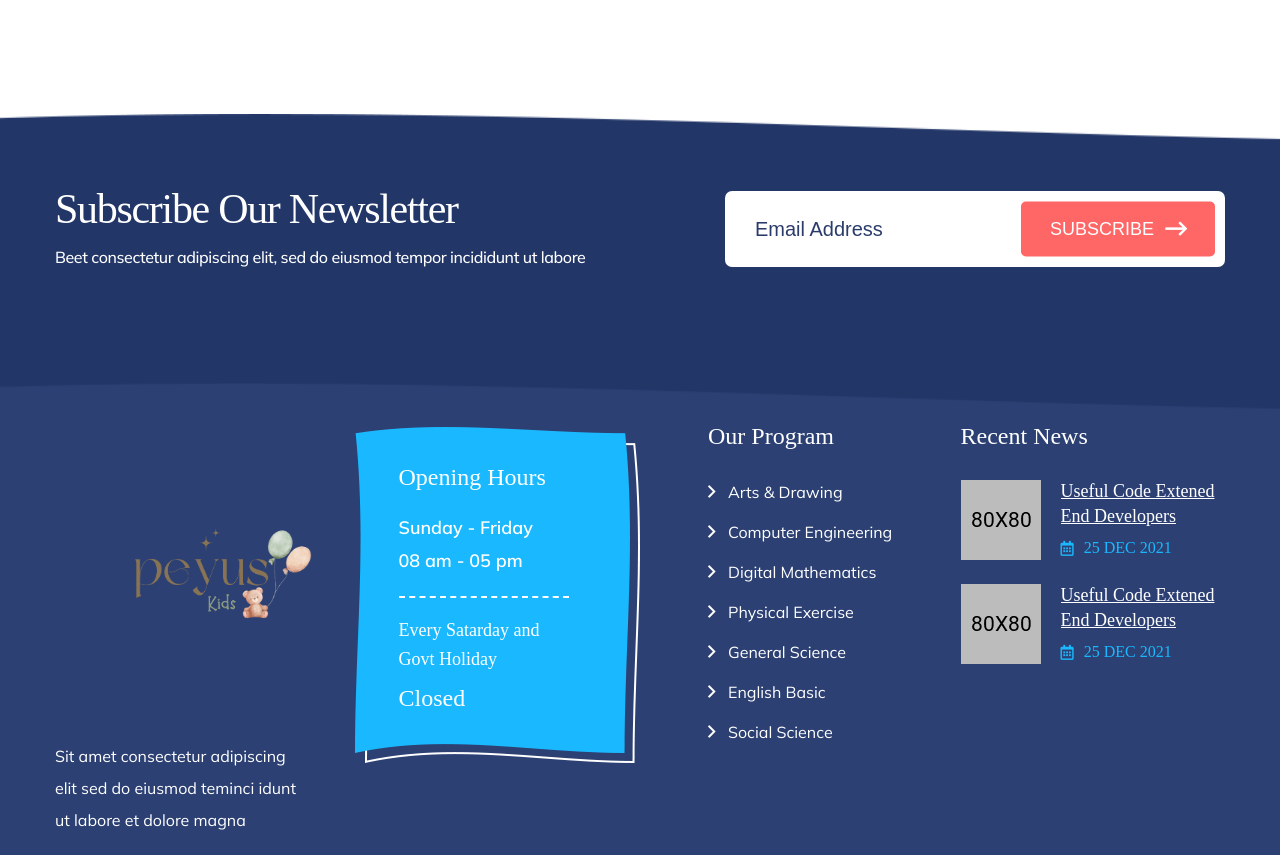
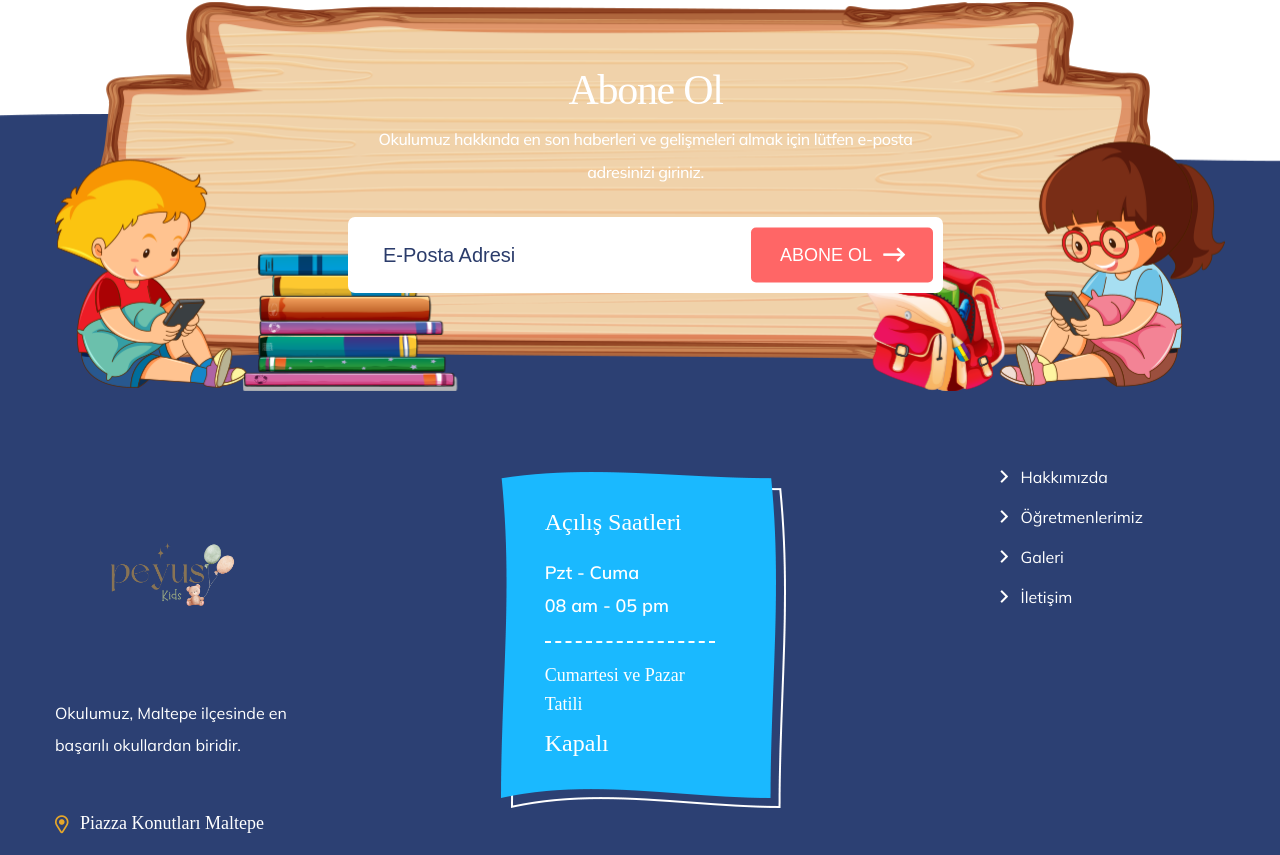
Before and after one commit to elifuncu1/PeyusKids, a Next.js app: page /shop in a window 1280 px wide. Shown: the part 2114-2969 px from the top of the page. Built offline with nearby package versions, Linux system fonts and the light colour scheme; a web font is replaced by a local one.

Commit message:
update about

```diff
--- a/pages/index.js
+++ b/pages/index.js
@@ -348,12 +348,12 @@ const Index = () => {
                       <RightArrow />
                     </div>
                     <h2 className="title clr-pri-2">
-                      Çocuklarınızı kendi çocuklarımızdan ayırt etmiyoruz.{" "}
+                      Çocuklarınızın geleceğini yönetiyoruz.{" "}
                     </h2>
                   </div>
                   {/*/.title-heading*/}
                   <p className="wrap f-mulish">
-                    Aklınız asla geride kalmayacak şekilde çocuklarınızı eğitiyoruz.
+                    Çocuklarınız için en iyi eğitim ve öğretim sağlıyoruz.
                   </p>
                   <div className="inner fx">
                     <div className="sc-services-2 fx mg-bt-25">
--- a/src/components/PageBanner.js
+++ b/src/components/PageBanner.js
@@ -2,7 +2,6 @@ import Link from "next/link";
 const PageBanner = ({ pageName, pageTitle }) => {
   return (
     <section className="tf-page-title">
-      <div className="overlay" />
       <div className="overlay-bg" />
       <img
     src="assets/images/background/img1innerpage.png"
--- a/src/layouts/Footer.js
+++ b/src/layouts/Footer.js
@@ -1,37 +1,44 @@
 import Link from "next/link";
-const Footer = () => {
+const Footer2 = () => {
   return (
-    <footer id="footer">
-      <section className="tf-subcribe">
+    <footer id="footer" className="st-2">
+      <section className="tf-subcribe-2">
         <div className="container">
           <div className="row">
-            <div className="col-lg-6 col-md-12 col-12">
+            <div className="col-12">
+              <div
+                className="fl-subcribe wow fadeIn   animated"
+                data-wow-delay="0.3ms"
+                data-wow-duration="1200ms"
+              >
                 <div className="subcribe-wp">
-                <h2 className="title">Subscribe Our Newsletter</h2>
-                <p className="sub f-mulish">
-                  Beet consectetur adipiscing elit, sed do eiusmod tempor
-                  incididunt ut labore
+                  <h2 className="title clr-pri-5">Abone Ol</h2>
+                  <p className="sub f-mulish clr-pri-2">
+                    Okulumuz hakkında en son haberleri ve gelişmeleri almak için lütfen e-posta adresinizi giriniz.
                   </p>
                 </div>
-            </div>
-            <div className="col-lg-6 col-md-12 col-12">
-              <div className="subcribe-form fx" id="subscribe-form">
-                <form action="#" onSubmit={(e) => e.preventDefault()}>
+                <div className="subcribe-form fx">
+                  <form
+                    onSubmit={(e) => e.preventDefault()}
+                    action="#"
+                    id="subscribe-form"
+                  >
                     <input
                       type="email"
                       id="subscribe-email"
-                    placeholder="Email Address"
+                      placeholder="E-posta Adresi"
                     />
                     <button className="fl-btn st-7" id="subscribe-button">
-                    <span className="inner">Subscribe</span>
+                      <span className="inner">Abone Ol</span>
                     </button>
                   </form>
                 </div>
               </div>
             </div>
           </div>
+        </div>
       </section>
-      <div className="footer-inner">
+      <div className="footer-inner st-2">
         <div className="container">
           <div className="row">
             <div className="col-12">
@@ -43,25 +50,25 @@ const Footer = () => {
     <img
       src="assets/images/logo/logofootert.png"
       alt="kinco"
+      style={{ maxWidth: '70%', height: 'auto' }}
     />
   </a>
 </Link>
+
                   </div>
                   <p className="wrap f-mulish">
-                    Sit amet consectetur adipiscing elit sed do eiusmod teminci
-                    idunt ut labore et dolore magna
+                    Okulumuz, Maltepe ilçesinde en başarılı okullardan biridir.
                   </p>
                   <div className="list-contact">
                     <ul>
                       <li className="fx">
                         <span>
-                          <i className="far fa-map-marker-alt" /> 55 Main
-                          Street, New York
+                          <i className="far fa-map-marker-alt" /> Piazza Konutları Maltepe
                         </span>
                       </li>
                       <li className="fx">
                         <a href="mailto:hotline@gmail.com">
-                          <i className="far fa-envelope" /> hotline@gmail.com
+                          <i className="far fa-envelope" /> info@peyuskids.com
                         </a>
                       </li>
                       <li className="fx">
@@ -75,10 +82,10 @@ const Footer = () => {
                 <div className="widget widget-business">
                   <div className="inner">
                     <div className="op-time">
-                      <h4 className="title-widget">opening hours</h4>
+                      <h4 className="title-widget">Açılış Saatleri</h4>
                       <ul>
                         <li>
-                          <span className="f-mulish">Sunday - Friday</span>
+                          <span className="f-mulish">Pzt - Cuma</span>
                         </li>
                         <li>
                           <span className="f-mulish">08 am - 05 pm</span>
@@ -86,121 +93,45 @@ const Footer = () => {
                       </ul>
                     </div>
                     <div className="cls-time">
-                      <p>Every Satarday and Govt Holiday</p>
-                      <h4 className="title-widget">closed</h4>
+                      <p>Cumartesi ve Pazar Tatili</p>
+                      <h4 className="title-widget">Kapalı</h4>
                     </div>
                   </div>
                 </div>
                 <div className="widget widget-link">
-                  <h4 className="title-widget">Our Program</h4>
                   <ul className="list-link">
                     <li className="fx">
-                      <Link href="/program">
-                        <a className="wd-ctm f-mulish">Arts &amp; Drawing</a>
+                      <Link href="/about">
+                      <a className="wd-ctm f-mulish">Hakkımızda</a>
+                      </Link>
+
+                    </li>
+                    <li className="fx">
+                      <Link href="/teachers">
+                      <a className="wd-ctm f-mulish">Öğretmenlerimiz</a>
+                      </Link>
+
+                    </li>
+                    <li className="fx">
+                      <Link href="/gallery">
+                      <a className="wd-ctm f-mulish">Galeri</a>
                       </Link>
                     </li>
                     <li className="fx">
-                      <Link href="/program">
-                        <a className="wd-ctm f-mulish">Computer Engineering </a>
-                      </Link>
-                    </li>
-                    <li className="fx">
-                      <Link href="/program">
-                        <a className="wd-ctm f-mulish">Digital Mathematics</a>
-                      </Link>
-                    </li>
-                    <li className="fx">
-                      <Link href="/program">
-                        <a className="wd-ctm f-mulish">Physical Exercise</a>
-                      </Link>
-                    </li>
-                    <li className="fx">
-                      <Link href="/program">
-                        <a className="wd-ctm f-mulish">General Science</a>
-                      </Link>
-                    </li>
-                    <li className="fx">
-                      <Link href="/program">
-                        <a className="wd-ctm f-mulish">English Basic</a>
-                      </Link>
-                    </li>
-                    <li className="fx">
-                      <Link href="/program">
-                        <a className="wd-ctm f-mulish">Social Science</a>
+                      <Link href="/contact">
+                      <a className="wd-ctm f-mulish">İletişim</a>
                       </Link>
                     </li>
                   </ul>
                 </div>
-                <div className="widget widget-news st-3">
-                  <h4 className="title-widget">recent news</h4>
-                  <ul className="list-news">
-                    <li className="fx">
-                      <img
-                        src="assets/images/thumbnails/widget9.jpg"
-                        alt="Image"
-                        className="feature"
-                      />
-                      <ul className="box-content">
-                        <li>
-                          <h6 className="title">
-                            <Link href="/blog-grid">
-                              <a>Useful Code Extened End Developers</a>
-                            </Link>
-                          </h6>
-                        </li>
-                        <li>
-                          <Link href="/blog-grid">
-                            <a className="fx meta-news clr-pri-6">
-                              <i className="far fa-calendar-alt" />
-                              25 dec 2021
-                            </a>
-                          </Link>
-                        </li>
-                      </ul>
-                    </li>
-                    <li className="fx">
-                      <img
-                        src="assets/images/thumbnails/widget10.jpg"
-                        alt="Image"
-                        className="feature"
-                      />
-                      <ul className="box-content">
-                        <li>
-                          <h6 className="title">
-                            <Link href="/blog-grid">
-                              <a>Useful Code Extened End Developers</a>
-                            </Link>
-                          </h6>
-                        </li>
-                        <li>
-                          <Link href="/blog-grid">
-                            <a className="fx meta-news clr-pri-6">
-                              <i className="far fa-calendar-alt" />
-                              25 dec 2021
-                            </a>
-                          </Link>
-                        </li>
-                      </ul>
-                    </li>
-                  </ul>
+
               </div>
             </div>
-            </div>
-            <div className="col-12">
-              <div className="footer-bottom jus-ct">
-                <p className="copy-right">
-                  Copyright © {new Date().getFullYear()}, Kinco - Kindergarten
-                  HTML Template. Designed by{" "}
-                  <a href="https://themeforest.net/user/webtend/portfolio">
-                    Webtend
-                  </a>
-                </p>
-              </div>
-            </div>
+
           </div>
         </div>
       </div>
     </footer>
   );
 };
-export default Footer;
+export default Footer2;
```
Also changed, not shown: pages/about.js (+15 -86 lines), src/layouts/Footer2.js (+21 -87 lines). Lines whose indentation alone changed are shown as unchanged.
